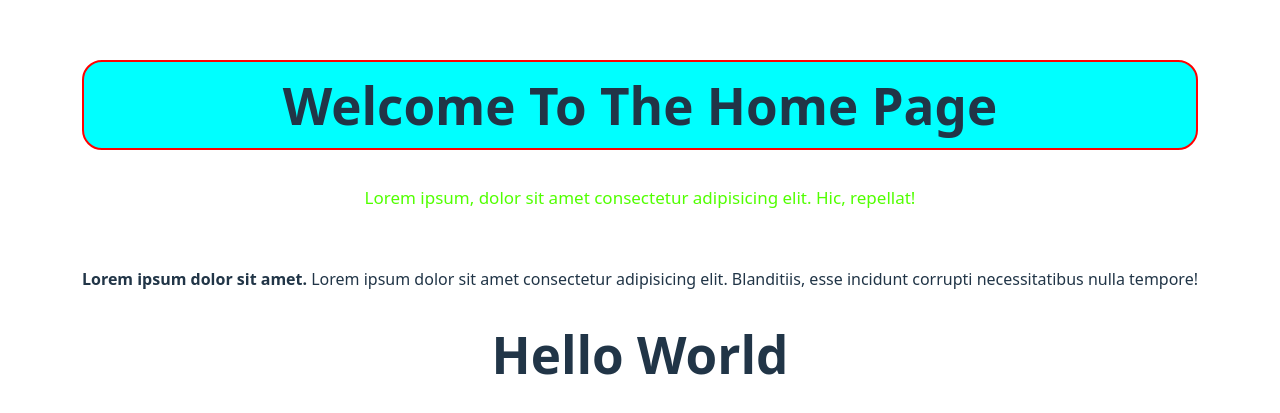
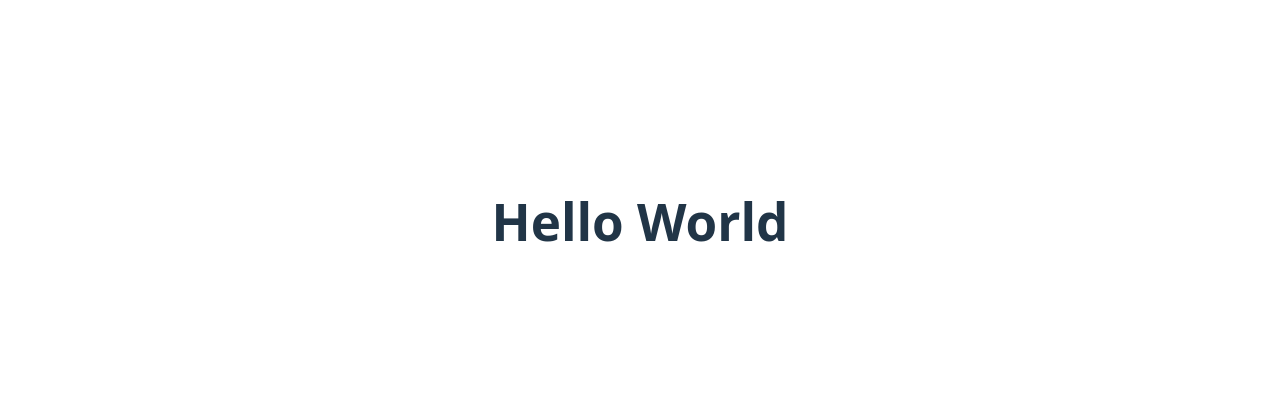
Before and after one commit to ridwanahmedxix/React-, a React (Vite) app in the folder Lesson/Lesson-1/: page / in a window 1280 px wide. Shown: the part 179-592 px from the top of the page. Built offline with nearby package versions, Linux system fonts and the light colour scheme.

Commit message:
Component File Delete

```diff
--- a/Lesson/Lesson-1/src/App.jsx
+++ b/Lesson/Lesson-1/src/App.jsx
@@ -1,11 +1,7 @@
 import "./App.css";
-import Blog from "./components/Blog/Blog";
-import Home from "./components/Home/Home";
 function App() {
   return (
     <>
-      <Home></Home>
-      <Blog></Blog>
       <h1>Hello World </h1>
     </>
   );
--- a/Lesson/Lesson-1/src/components/Blog/Blog.css
+++ /dev/null
@@ -1,4 +0,0 @@
-.firstPara {
-  color: rgb(81, 255, 0);
-  font-size: 17px;
-}
--- a/Lesson/Lesson-1/src/components/Blog/Blog.jsx
+++ /dev/null
@@ -1,19 +0,0 @@
-import "./Blog.css";
-
-const Blog = () => {
-  return (
-    <div>
-      <p className="firstPara">
-        Lorem ipsum, dolor sit amet consectetur adipisicing elit. Hic, repellat!
-      </p>
-      <br />
-      <p>
-        <b>Lorem ipsum dolor sit amet.</b> Lorem ipsum dolor sit amet
-        consectetur adipisicing elit. Blanditiis, esse incidunt corrupti
-        necessitatibus nulla tempore!{" "}
-      </p>
-    </div>
-  );
-};
-
-export default Blog;
--- a/Lesson/Lesson-1/src/components/Home/Home.css
+++ /dev/null
@@ -1,6 +0,0 @@
-.homeHeader {
-  background-color: aqua;
-  padding: 15px 30px;
-  border: 2px solid red;
-  border-radius: 20px;
-}
--- a/Lesson/Lesson-1/src/components/Home/Home.jsx
+++ /dev/null
@@ -1,11 +0,0 @@
-import "./Home.css";
-
-function Home() {
-  return (
-    <div>
-      <h1 className="homeHeader"> Welcome To The Home Page</h1>
-    </div>
-  );
-}
-
-export default Home;
```
